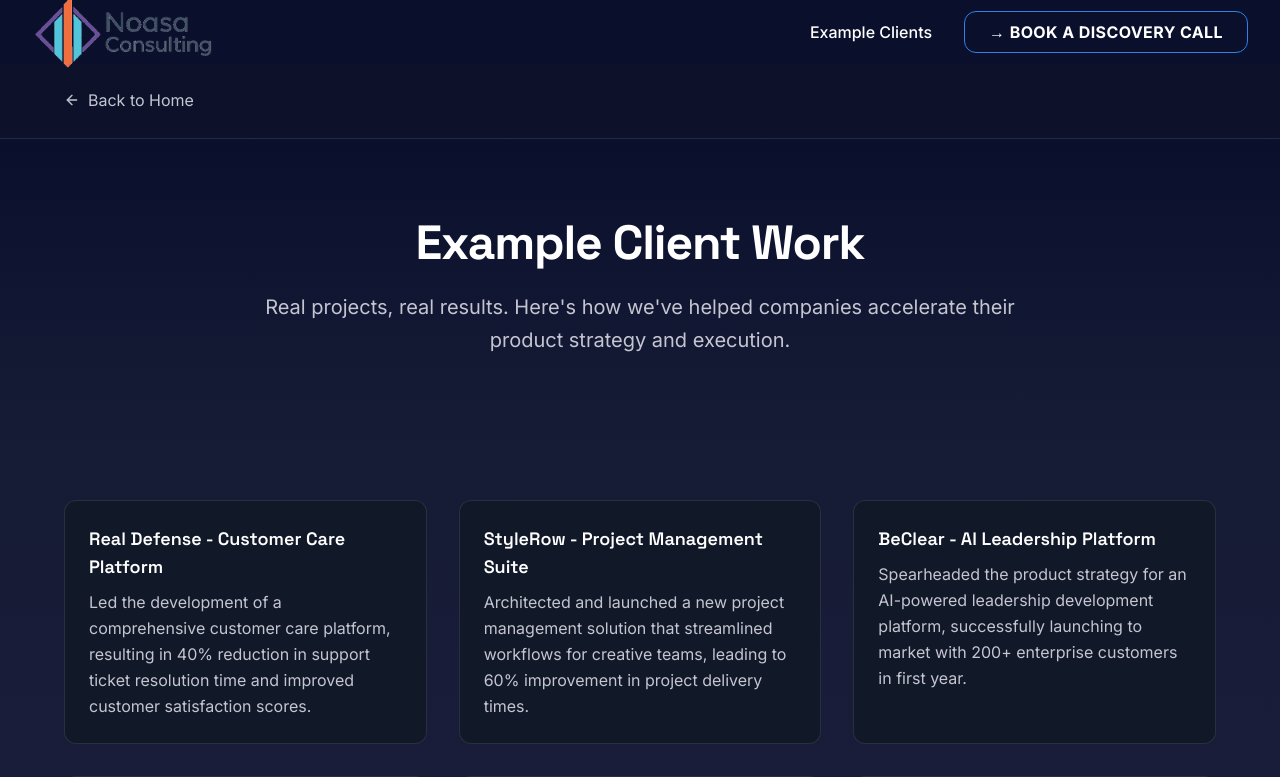
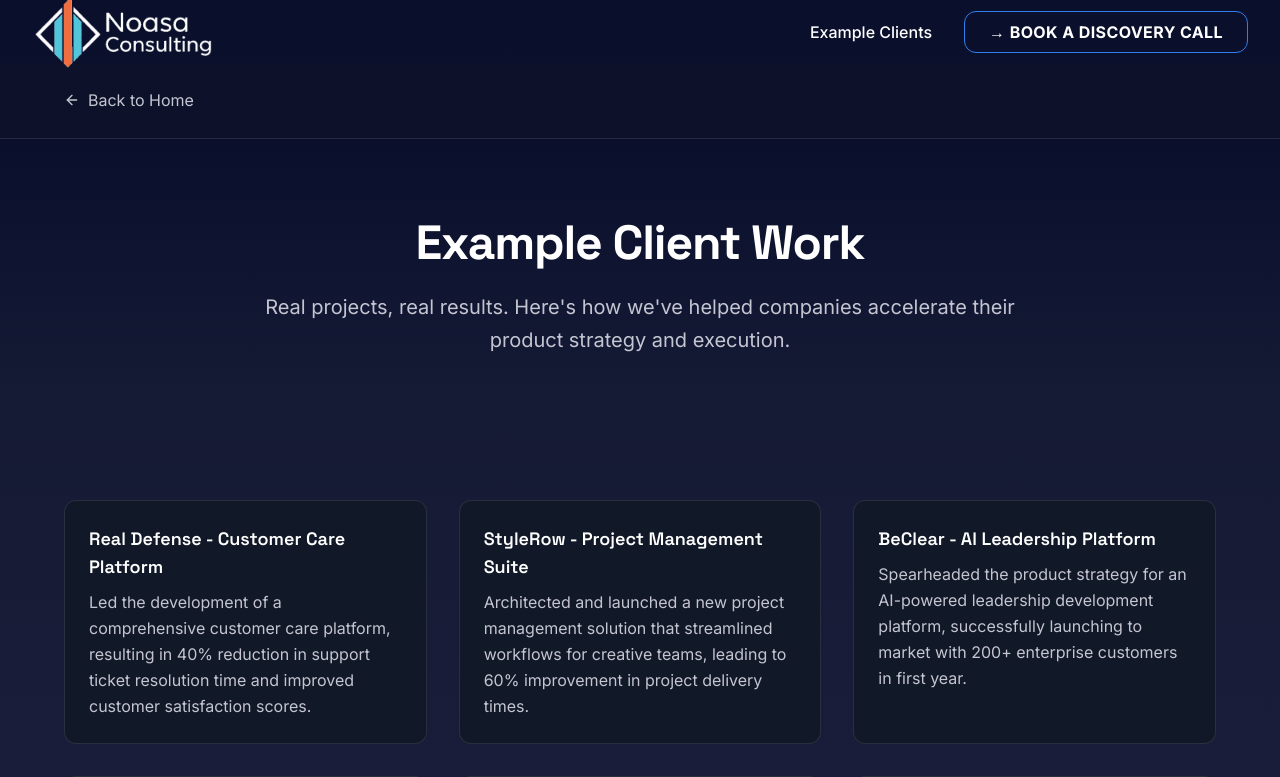
Before and after one commit to teejay73/noasa-consulting-launchpad, a React (Vite) app: page /example-clients in a window 1280 px wide. Shown: the top 777 px of the page. Built offline with nearby package versions, Linux system fonts and the light colour scheme.

Commit message:
Update header logo
Replaced the header logo with the new provided image.

```diff
--- a/src/components/Header.tsx
+++ b/src/components/Header.tsx
@@ -25,7 +25,7 @@ const Header = () => {
           {/* Logo */}
           <Link to="/" className="flex items-center hover:opacity-80 transition-opacity duration-300">
             <img
-              src="/lovable-uploads/63da416f-5f87-484a-bc89-78c11df01d79.png"
+              src="/lovable-uploads/b303eb20-a0ae-41cb-b9ec-410c0906818c.png"
               alt="Noasa Consulting"
               className="h-20 w-auto"
             />
```
Also changed, not shown: public/lovable-uploads/b303eb20-a0ae-41cb-b9ec-410c0906818c.png (added).
